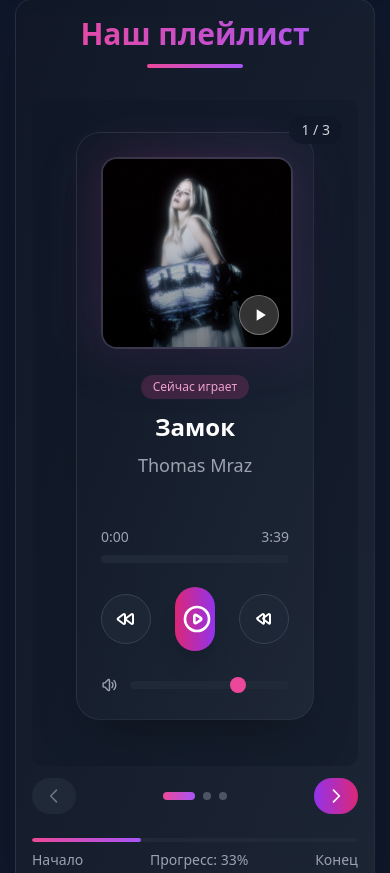
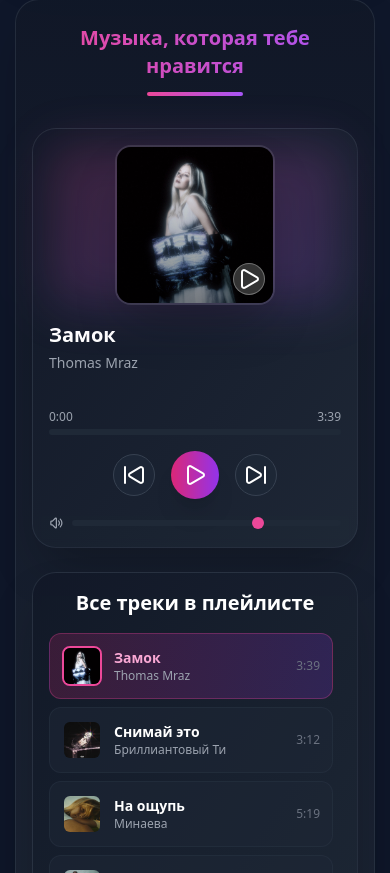
Before and after one commit to Comper123/PolinaLove26, a React (Vite) app: page / in a window 390 px wide. Shown: the part 7151-8024 px from the top of the page. Built offline with nearby package versions, Linux system fonts and the light colour scheme.

Commit message:
Predeploy

```diff
--- a/package.json
+++ b/package.json
@@ -14,6 +14,7 @@
   },
   "dependencies": {
     "gh-pages": "^6.3.0",
+    "lucide-react": "^0.564.0",
     "react": "^19.2.0",
     "react-dom": "^19.2.0"
   },
--- a/src/components/MusicPlayer.jsx
+++ b/src/components/MusicPlayer.jsx
@@ -1,6 +1,7 @@
 import React, { useState, useRef, useEffect } from 'react';
-import Slider from './Slider';
 import { tracks } from '../data/mockData';
+import { Pause, Play, SkipBack, SkipForward, Menu } from 'lucide-react';
+import Equalizer from './ui/Equalizer';
 
 
 const MusicPlayer = () => {
@@ -9,16 +10,15 @@ const MusicPlayer = () => {
   const [progress, setProgress] = useState(0);
   const [volume, setVolume] = useState(0.7);
   const [duration, setDuration] = useState(0);
+  const [showPlaylist, setShowPlaylist] = useState(false);
   const audioRef = useRef(null);
 
-  // Форматирование времени
   const formatTime = (seconds) => {
     const mins = Math.floor(seconds / 60);
     const secs = Math.floor(seconds % 60);
     return `${mins}:${secs < 10 ? '0' + secs : secs}`;
   };
 
-  // Управление воспроизведением
   const togglePlay = () => {
     if (isPlaying) {
       audioRef.current.pause();
@@ -38,7 +38,12 @@ const MusicPlayer = () => {
     setIsPlaying(true);
   };
 
-  // Обновление прогресса
+  const selectTrack = (index) => {
+    setCurrentTrack(index);
+    setIsPlaying(true);
+    setShowPlaylist(false); // На мобильных закрываем плейлист после выбора
+  };
+
   useEffect(() => {
     const audio = audioRef.current;
     if (!audio) return;
@@ -61,7 +66,6 @@ const MusicPlayer = () => {
     };
   }, [currentTrack]);
 
-  // Автовоспроизведение при смене трека
   useEffect(() => {
     if (isPlaying && audioRef.current) {
       audioRef.current.play();
@@ -71,23 +75,34 @@ const MusicPlayer = () => {
   const currentTrackData = tracks[currentTrack];
 
   return (
-    <Slider
-      title="Наш плейлист"
-      className="mb-12 mt-12"
-      animationDuration={500}
-    >
-      {/* Страница 1 - Плеер */}
-      <div className="p-4 md:p-6">
-        <div className="max-w-3xl mx-auto">
-          {/* Основной плеер */}
-          <div className="bg-gradient-to-br from-gray-900/90 to-gray-800/90 backdrop-blur-sm rounded-3xl p-6 shadow-2xl border border-gray-700/50">
+    <section className="sm:py-6 md:py-12 px-4 bg-gradient-to-b from-gray-900/80 to-gray-800/80 rounded-3xl shadow-2xl border border-gray-700/50 my-12">
+      <div className="max-w-6xl mx-auto">
+        {/* Заголовок */}
+        <div className="text-center mb-8">
+          <h2 className="sm:text-xl md:text-4xl font-bold bg-gradient-to-r from-pink-500 to-purple-500 bg-clip-text text-transparent font-cursive">
+            Музыка, которая тебе нравится
+          </h2>
+          <div className="w-24 h-1 bg-gradient-to-r from-pink-500 to-purple-500 mx-auto mt-3 rounded-full"></div>
+        </div>
 
-            {/* Верхняя часть с обложкой и информацией */}
-            <div className="flex flex-col md:flex-row gap-6 mb-8">
+        {/* Аудио элемент */}
+        <audio
+          ref={audioRef}
+          src={currentTrackData.song}
+          preload="metadata"
+          volume={volume}
+        />
+
+        {/* Основной контент */}
+        <div className="grid grid-cols-1 lg:grid-cols-2 gap-6">
+          {/* Левая колонка - плеер */}
+          <div className="bg-gradient-to-br from-gray-900/90 to-gray-800/90 backdrop-blur-sm rounded-3xl p-4 md:p-6 shadow-2xl border border-gray-700/50">
+            {/* Верхняя часть с обложкой */}
+            <div className="flex sm:flex-col md:flex-row gap-4 md:gap-6 mb-6">
               {/* Обложка альбома */}
-              <div className="relative group mx-auto md:mx-0">
+              <div className="relative group mx-auto sm:mx-0">
                 <div className="absolute inset-0 bg-gradient-to-br from-pink-500/20 to-purple-500/20 rounded-2xl blur-xl group-hover:blur-2xl transition-all"></div>
-                <div className={`relative w-48 h-48 md:w-56 md:h-56 rounded-2xl overflow-hidden shadow-2xl border-2 border-white/10 group-hover:border-pink-500/30 transition-all`}>
+                <div className="relative w-32 h-32 sm:w-40 sm:h-40 md:w-48 md:h-48 rounded-2xl overflow-hidden shadow-2xl border-2 border-white/10 group-hover:border-pink-500/30 transition-all mx-auto">
                   <img
                     src={currentTrackData.cover}
                     alt={currentTrackData.title}
@@ -95,19 +110,13 @@ const MusicPlayer = () => {
                   />
                   <div className="absolute inset-0 bg-gradient-to-t from-black/50 to-transparent"></div>
 
-                  {/* Иконка воспроизведения на обложке */}
-                  <div className="absolute bottom-3 right-3">
-                    <div className="w-10 h-10 bg-white/20 backdrop-blur-sm rounded-full flex items-center justify-center border border-white/30">
+                  {/* Индикатор воспроизведения на обложке */}
+                  <div className="absolute bottom-2 right-2">
+                    <div className="w-8 h-8 md:w-10 md:h-10 bg-white/20 backdrop-blur-sm rounded-full flex items-center justify-center border border-white/30">
                       {isPlaying ? (
-                        <div className="flex gap-0.5">
-                          <div className="w-1 h-4 bg-white animate-pulse"></div>
-                          <div className="w-1 h-6 bg-white animate-pulse" style={{ animationDelay: '0.1s' }}></div>
-                          <div className="w-1 h-3 bg-white animate-pulse" style={{ animationDelay: '0.2s' }}></div>
-                        </div>
+                        <Equalizer isPlaying={isPlaying} color={'bg-slate-200'}></Equalizer>
                       ) : (
-                        <svg className="w-5 h-5 text-white ml-0.5" fill="currentColor" viewBox="0 0 24 24">
-                          <path d="M8 5v14l11-7z"/>
-                        </svg>
+                        <Play />
                       )}
                     </div>
                   </div>
@@ -115,42 +124,25 @@ const MusicPlayer = () => {
               </div>
 
               {/* Информация о треке */}
-              <div className="flex-1 text-center md:text-left">
-                <div className="mb-4">
-                  <span className="inline-block px-3 py-1 bg-pink-500/20 rounded-full text-pink-300 text-xs mb-3">
-                    Сейчас играет
-                  </span>
-                  <h3 className="text-2xl md:text-3xl font-bold text-white mb-2 font-cursive">
-                    {currentTrackData.title}
-                  </h3>
-                  <p className="text-gray-400 text-lg">{currentTrackData.artist}</p>
-                </div>
+              <div className="flex-1 text-center sm:text-left">
+                {/* <span className="inline-block px-2 py-0.5 md:px-3 md:py-1 bg-pink-500/20 rounded-full text-pink-300 text-xs mb-2">
+                  Сейчас играет
+                </span> */}
+                <h3 className="text-xl md:text-2xl lg:text-3xl font-bold text-white mb-1 font-cursive">
+                  {currentTrackData.title}
+                </h3>
+                <p className="text-sm md:text-base text-gray-400 mb-3">{currentTrackData.artist}</p>
 
-                {/* Визуализация звука (активно при воспроизведении) */}
-                {/* {isPlaying && (
-                  <div className="flex gap-1 justify-center md:justify-start mb-4">
-                    {[...Array(20)].map((_, i) => (
-                      <div
-                        key={i}
-                        className="w-1 bg-gradient-to-t from-pink-500 to-purple-500 rounded-full animate-pulse"
-                        style={{
-                          height: `${Math.random() * 30 + 10}px`,
-                          animationDelay: `${i * 0.05}s`
-                        }}
-                      />
-                    ))}
-                  </div>
-                )} */}
               </div>
             </div>
 
             {/* Прогресс-бар */}
-            <div className="mb-6">
-              <div className="flex justify-between text-sm text-gray-400 mb-2">
+            <div className="mb-4">
+              <div className="flex justify-between text-xs text-gray-400 mb-1">
                 <span>{formatTime(progress)}</span>
                 <span>{currentTrackData.duration}</span>
               </div>
-              <div className="relative h-2 bg-gray-800 rounded-full overflow-hidden group">
+              <div className="relative h-1.5 md:h-2 bg-gray-800 rounded-full overflow-hidden group">
                 <input
                   type="range"
                   min="0"
@@ -163,56 +155,43 @@ const MusicPlayer = () => {
                   className="absolute inset-0 w-full h-full opacity-0 cursor-pointer z-10"
                 />
                 <div
-                  className="h-full bg-gradient-to-r from-pink-500 to-purple-500 rounded-full transition-all group-hover:from-pink-400 group-hover:to-purple-400"
+                  className="h-full bg-gradient-to-r from-pink-500 to-purple-500 rounded-full transition-all"
                   style={{ width: `${(progress / (duration || 1)) * 100}%` }}
-                />
-                <div
-                  className="absolute top-1/2 -translate-y-1/2 w-4 h-4 bg-white rounded-full shadow-lg opacity-0 group-hover:opacity-100 transition-opacity"
-                  style={{ left: `${(progress / (duration || 1)) * 100}%`, transform: 'translate(-50%, -50%)' }}
                 />
               </div>
             </div>
 
             {/* Элементы управления */}
-            <div className="flex items-center justify-center gap-6 mb-6">
+            <div className="flex items-center justify-center gap-4 md:gap-6 mb-4">
               <button
                 onClick={prevTrack}
-                className="p-3 rounded-full bg-gray-800/80 hover:bg-gray-700/80 text-white transition-colors border border-gray-700"
+                className="p-2 md:p-3 rounded-full bg-gray-800/80 hover:bg-gray-700/80 text-white transition-colors border border-gray-700"
               >
-                <svg className="w-6 h-6" fill="none" stroke="currentColor" viewBox="0 0 24 24">
-                  <path strokeLinecap="round" strokeLinejoin="round" strokeWidth="2" d="M12.066 11.2a1 1 0 000 1.6l5.334 4A1 1 0 0019 16V8a1 1 0 00-1.6-.8l-5.333 4zM4.066 11.2a1 1 0 000 1.6l5.334 4A1 1 0 0011 16V8a1 1 0 00-1.6-.8l-5.334 4z" />
-                </svg>
+               <SkipBack />
               </button>
 
               <button
                 onClick={togglePlay}
-                className="w-16 h-16 rounded-full bg-gradient-to-r from-pink-600 to-purple-600 text-white flex items-center justify-center hover:scale-105 transition-transform shadow-xl hover:shadow-pink-500/30"
+                className="w-12 h-12 md:w-14 md:h-14 lg:w-16 lg:h-16 rounded-full bg-gradient-to-r from-pink-600 to-purple-600 text-white flex items-center justify-center hover:scale-105 transition-transform shadow-xl hover:shadow-pink-500/30"
               >
                 {isPlaying ? (
-                  <svg className="w-8 h-8" fill="none" stroke="currentColor" viewBox="0 0 24 24">
-                    <path strokeLinecap="round" strokeLinejoin="round" strokeWidth="2" d="M10 9v6m4-6v6m7-3a9 9 0 11-18 0 9 9 0 0118 0z" />
-                  </svg>
+                  <Pause />
                 ) : (
-                  <svg className="w-8 h-8 ml-1" fill="none" stroke="currentColor" viewBox="0 0 24 24">
-                    <path strokeLinecap="round" strokeLinejoin="round" strokeWidth="2" d="M14.752 11.168l-3.197-2.132A1 1 0 0010 9.87v4.263a1 1 0 001.555.832l3.197-2.132a1 1 0 000-1.664z" />
-                    <path strokeLinecap="round" strokeLinejoin="round" strokeWidth="2" d="M21 12a9 9 0 11-18 0 9 9 0 0118 0z" />
-                  </svg>
+                  <Play />
                 )}
               </button>
 
               <button
                 onClick={nextTrack}
-                className="p-3 rounded-full bg-gray-800/80 hover:bg-gray-700/80 text-white transition-colors border border-gray-700"
+                className="p-2 md:p-3 rounded-full bg-gray-800/80 hover:bg-gray-700/80 text-white transition-colors border border-gray-700"
               >
-                <svg className="w-6 h-6" fill="none" stroke="currentColor" viewBox="0 0 24 24">
-                  <path strokeLinecap="round" strokeLinejoin="round" strokeWidth="2" d="M11.934 11.2a1 1 0 000 1.6l5.334 4A1 1 0 0018 16V8a1 1 0 00-1.6-.8l-5.334 4zM5.934 11.2a1 1 0 000 1.6l5.334 4A1 1 0 0012 16V8a1 1 0 00-1.6-.8l-5.334 4z" />
-                </svg>
+                <SkipForward />
               </button>
             </div>
 
             {/* Регулятор громкости */}
-            <div className="flex items-center gap-3 max-w-xs mx-auto">
-              <svg className="w-5 h-5 text-gray-400" fill="none" stroke="currentColor" viewBox="0 0 24 24">
+            <div className="flex items-center gap-2 max-w-xs mx-auto">
+              <svg className="w-4 h-4 md:w-5 md:h-5 text-gray-400" fill="none" stroke="currentColor" viewBox="0 0 24 24">
                 <path strokeLinecap="round" strokeLinejoin="round" strokeWidth="2" d="M15.536 8.464a5 5 0 010 7.072m2.828-9.9a9 9 0 010 12.728M5.586 15H4a1 1 0 01-1-1v-4a1 1 0 011-1h1.586l4.707-4.707C10.923 3.663 12 4.109 12 5v14c0 .891-1.077 1.337-1.707.707L5.586 15z" />
               </svg>
               <input
@@ -228,72 +207,96 @@ const MusicPlayer = () => {
                     audioRef.current.volume = val;
                   }
                 }}
-                className="w-full h-2 bg-gray-800 rounded-full appearance-none cursor-pointer [&::-webkit-slider-thumb]:appearance-none [&::-webkit-slider-thumb]:w-4 [&::-webkit-slider-thumb]:h-4 [&::-webkit-slider-thumb]:rounded-full [&::-webkit-slider-thumb]:bg-pink-500 [&::-webkit-slider-thumb]:cursor-pointer"
+                className="w-full h-1.5 bg-gray-800 rounded-full appearance-none cursor-pointer [&::-webkit-slider-thumb]:appearance-none [&::-webkit-slider-thumb]:w-3 [&::-webkit-slider-thumb]:h-3 [&::-webkit-slider-thumb]:rounded-full [&::-webkit-slider-thumb]:bg-pink-500"
               />
+            </div>
+
+            {/* Кнопка показа плейлиста на мобильных */}
+          </div>
+
+          {/* Правая колонка - плейлист */}
+          <div className={`
+            ${!showPlaylist ? 'block' : 'hidden'} lg:block
+            bg-gradient-to-br from-gray-900/90 to-gray-800/90 backdrop-blur-sm rounded-3xl p-4 md:p-6 shadow-2xl border border-gray-700/50
+          `}>
+            <h3 className="text-xl md:text-2xl font-bold text-white mb-4 text-center lg:text-left font-cursive">
+              Все треки в плейлисте
+            </h3>
+
+            <div className="space-y-2 max-h-[400px] overflow-y-auto pr-2 custom-scrollbar">
+              {tracks.map((track, index) => (
+                <button
+                  key={track.id}
+                  onClick={() => selectTrack(index)}
+                  className={`
+                    w-full flex items-center gap-3 p-3 rounded-xl transition-all duration-300 group h-full
+                    ${currentTrack === index
+                      ? 'bg-gradient-to-r from-pink-600/20 to-purple-600/20 border border-pink-500/30'
+                      : 'bg-gray-800/50 hover:bg-gray-700/50 border border-gray-700/30 hover:border-pink-500/20'
+                    }
+                  `}
+                >
+                  {/* Обложка */}
+                  <div className={`w-10 h-10 rounded-lg overflow-hidden flex-shrink-0 border-2 ${currentTrack === index ? 'border-pink-500' : 'border-transparent'}`}>
+                    <img src={track.cover} alt={track.title} className="w-full h-full object-cover" />
+                  </div>
+
+                  {/* Информация */}
+                  <div className="flex-1 text-left min-w-0">
+                    <h4 className={`font-bold text-sm md:text-base truncate ${currentTrack === index ? 'text-pink-300' : 'text-white'}`}>
+                      {track.title}
+                    </h4>
+                    <p className="text-xs text-gray-400 truncate">{track.artist}</p>
+                  </div>
+
+                  {/* Длительность */}
+                  <span className="text-xs text-gray-500 flex-shrink-0">{track.duration}</span>
+
+                  {/* Индикатор текущего трека */}
+                  {currentTrack === index && isPlaying && (
+                    <Equalizer isPlaying={isPlaying} bars={4} barWidth={2} height={'h-8'}
+                    color={'bg-gradient-to-t from-pink-500 to-purple-500'}></Equalizer>
+                  )}
+                </button>
+              ))}
+            </div>
+
+            {/* Статистика */}
+            <div className="mt-4 pt-4 border-t border-gray-700/50 text-center text-xs text-gray-500">
+              {tracks.length} треков • Для самой лучшей 💕
             </div>
           </div>
         </div>
       </div>
 
-      {/* Страница 2 - Список треков */}
-      <div className="p-4 md:p-6">
-        <div className="max-w-3xl mx-auto">
-          <h3 className="text-2xl font-bold text-white mb-6 text-center font-cursive">
-            Все треки в плейлисте
-          </h3>
-
-          <div className="space-y-3">
-            {tracks.map((track, index) => (
-              <button
-                key={track.id}
-                onClick={() => {
-                  setCurrentTrack(index);
-                  setIsPlaying(true);
-                }}
-                className={`w-full flex items-center gap-4 p-4 rounded-xl transition-all duration-300 group
-                  ${currentTrack === index
-                    ? 'bg-gradient-to-r from-pink-600/20 to-purple-600/20 border border-pink-500/30'
-                    : 'bg-gray-800/50 hover:bg-gray-700/50 border border-gray-700/30 hover:border-pink-500/20'
-                  }`}
-              >
-                {/* Обложка */}
-                <div className={`w-12 h-12 rounded-lg overflow-hidden border-2 ${currentTrack === index ? 'border-pink-500' : 'border-transparent'}`}>
-                  <img src={track.cover} alt={track.title} className="w-full h-full object-cover" />
-                </div>
-
-                {/* Информация */}
-                <div className="flex-1 text-left">
-                  <h4 className={`font-bold ${currentTrack === index ? 'text-pink-300' : 'text-white'}`}>
-                    {track.title}
-                  </h4>
-                  <p className="text-sm text-gray-400">{track.artist}</p>
-                </div>
-
-                {/* Длительность */}
-                <span className="text-sm text-gray-500">{track.duration}</span>
-
-                {/* Индикатор текущего трека */}
-                {currentTrack === index && isPlaying && (
-                  <div className="flex gap-1">
-                    <div className="w-1 h-4 bg-pink-500 animate-pulse"></div>
-                    <div className="w-1 h-6 bg-purple-500 animate-pulse" style={{ animationDelay: '0.1s' }}></div>
-                    <div className="w-1 h-3 bg-pink-500 animate-pulse" style={{ animationDelay: '0.2s' }}></div>
-                  </div>
-                )}
-              </button>
-            ))}
-          </div>
-        </div>
-      </div>
-
-      {/* Аудио элемент */}
-      <audio
-        ref={audioRef}
-        src={currentTrackData.song}
-        preload="metadata"
-        volume={volume}
-      />
-    </Slider>
+      {/* Стили для скроллбара */}
+      <style jsx>{`
+        .custom-scrollbar::-webkit-scrollbar {
+          width: 4px;
+        }
+        .custom-scrollbar::-webkit-scrollbar-track {
+          background: #1f2937;
+          border-radius: 8px;
+        }
+        .custom-scrollbar::-webkit-scrollbar-thumb {
+          background: #ec4899;
+          border-radius: 8px;
+        }
+        @keyframes slideUp {
+          from {
+            opacity: 0;
+            transform: translateY(20px);
+          }
+          to {
+            opacity: 1;
+            transform: translateY(0);
+          }
+        }
+        .animate-slideUp {
+          animation: slideUp 0.3s ease-out;
+        }
+      `}</style>
+    </section>
   );
 };
 
--- /dev/null
+++ b/src/components/ui/Equalizer.jsx
@@ -0,0 +1,57 @@
+import React, { useEffect, useRef } from 'react';
+
+export default function Equalizer({ isPlaying, color, bars = 4, height = 'h-full', barWidth = 4}){
+  const barsRef = useRef([]);
+
+  useEffect(() => {
+    if (!isPlaying) return;
+
+    const intervals = [];
+
+    barsRef.current.forEach((bar, index) => {
+      // Каждый столбик двигается с разной скоростью и амплитудой
+      const animate = () => {
+        if (!bar) return;
+
+        // Случайная высота от 30% до 100%
+        const randomHeight = Math.floor(Math.random() * 70 + 30);
+        bar.style.height = `${randomHeight}%`;
+        bar.style.opacity = 0.5 + (randomHeight / 200);
+      };
+
+      // Запускаем анимацию для каждого столбика с разными интервалами
+      const interval = setInterval(animate, 150 + index * 20);
+      intervals.push(interval);
+
+      // Первый запуск
+      animate();
+    });
+
+    return () => {
+      intervals.forEach(interval => clearInterval(interval));
+      // Сбрасываем высоту
+      barsRef.current.forEach(bar => {
+        if (bar) bar.style.height = '30%';
+      });
+    };
+  }, [isPlaying]);
+
+  return (
+    <div className={`flex items-end gap-0.5 ${height} p-2 px-4`}>
+      {[...Array(bars)].map((_, i) => (
+        <div
+          key={i}
+          ref={el => barsRef.current[i] = el}
+          className={`
+            w-[${barWidth}px] transition-all duration-100
+            ${color}
+          `}
+          style={{
+            height: isPlaying ? '30%' : '20%',
+            opacity: 0.7
+          }}
+        />
+      ))}
+    </div>
+  );
+};
--- a/src/data/mockData.js
+++ b/src/data/mockData.js
@@ -191,7 +191,6 @@ export const reasons = [
   { id: 16, text: "Твоя теплота", emoji: "🔥" },
 ];
 
-// Данные для галереи
 export const photos = [
   {
     id: 1,
```
Also changed, not shown: 1 other file (tests, documents, lock files or other folders).
